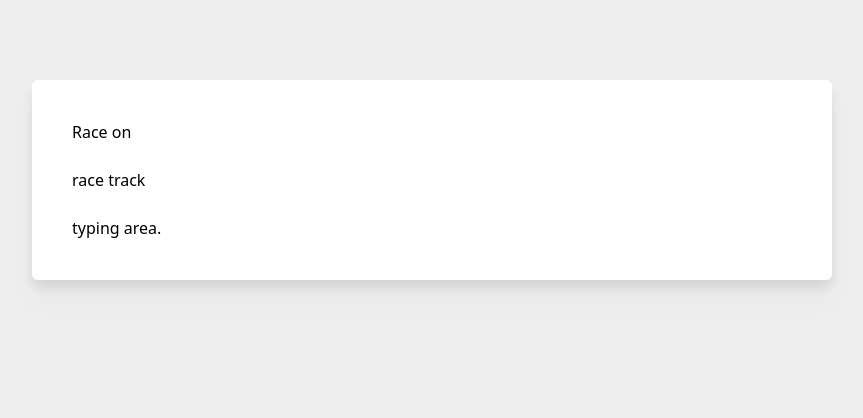
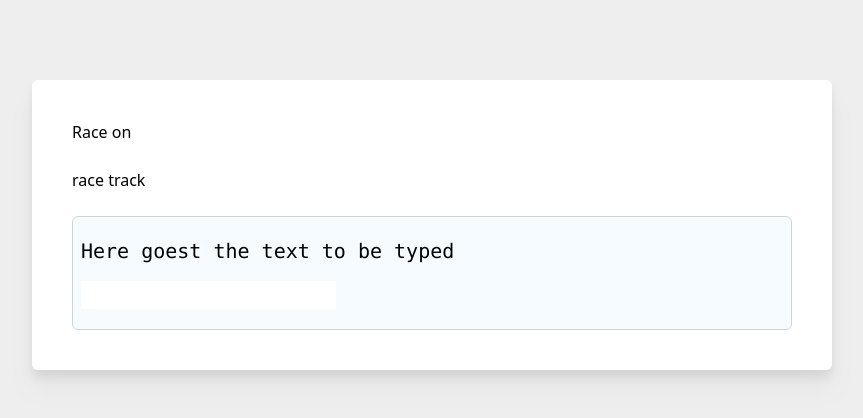
Before and after one commit to nawadeveloper/typeracer, a React (Vite) app in the folder client/: page / in a window 1280 px wide. Shown: the top 418 px of the page, without its empty margins (208-1071 px from the left). Built offline with nearby package versions, Linux system fonts and the light colour scheme.

Commit message:
style typingArea container

```diff
--- a/client/src/components/TypingArea.tsx
+++ b/client/src/components/TypingArea.tsx
@@ -1,5 +1,15 @@
 const TypingArea = () => {
-  return <div>typing area.</div>;
+  return (
+    <div className="bg-lighterGray space-y-4 px-2 py-5 border border-gray-300 rounded-md text-xl font-mono font-light">
+      <div>
+        <p>Here goest the text to be typed</p>
+      </div>
+
+      <div>
+        <input type="text" />
+      </div>
+    </div>
+  );
 };
 
 export default TypingArea;
```
